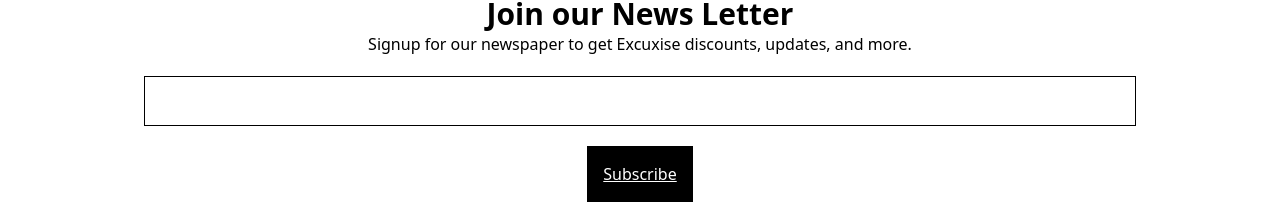
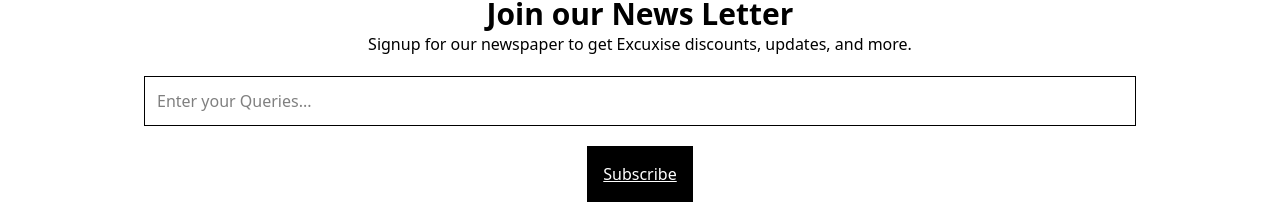
Before and after one commit to RohithKrishnaJS19/Greenden-Project, a website: page index.html in a window 1280 px wide. Shown: the part 1605-1809 px from the top of the page. Drawn offline with Linux system fonts and the light colour scheme.

Commit message:
Rohith made changes

```diff
--- a/index.html
+++ b/index.html
@@ -119,7 +119,7 @@
         <div class="m-5 flex flex-col items-center">
             <p class="text-3xl font-bold">Join our News Letter</p>
             <p>Signup for our newspaper to get Excuxise discounts, updates, and more.</p>
-            <input type="text" class="w-[80%] border border-black-2 m-5 p-3">
+            <input type="text" placeholder="Enter your Queries..." class="w-[80%] border border-black-2 m-5 p-3">
             <button class="bg-black text-white underline p-4 hover:cursor-pointer hover:text-gray-400">Subscribe</button>
         </div>
     </section>
```
